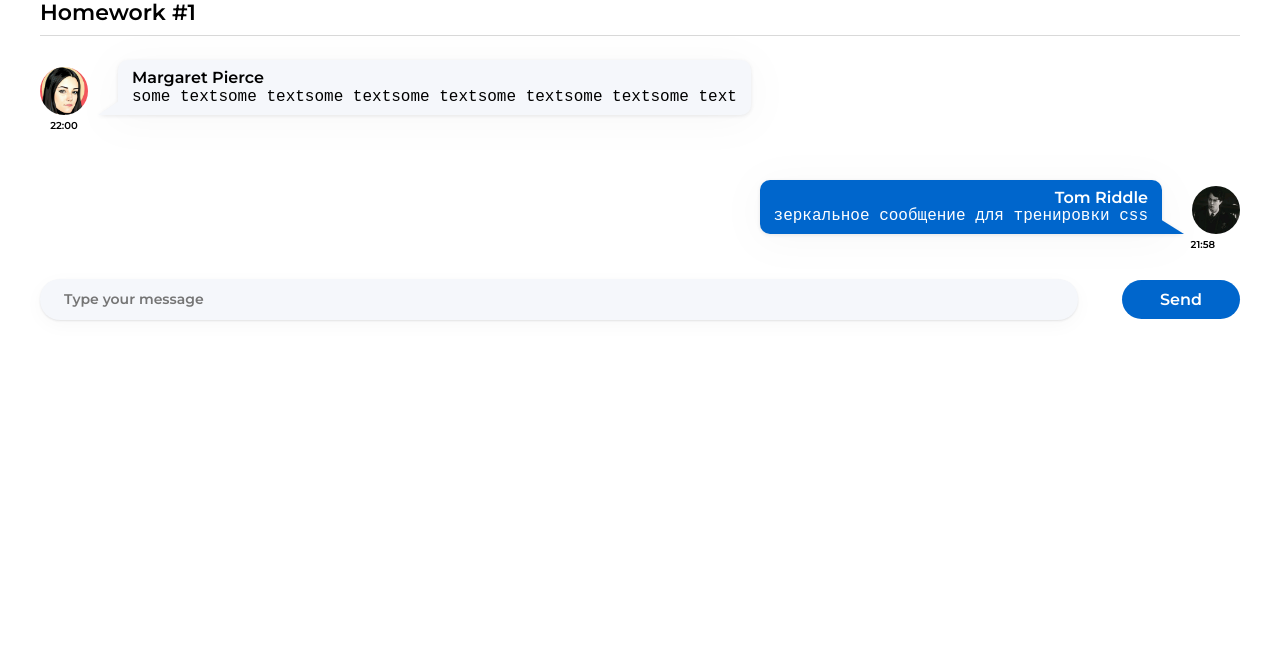
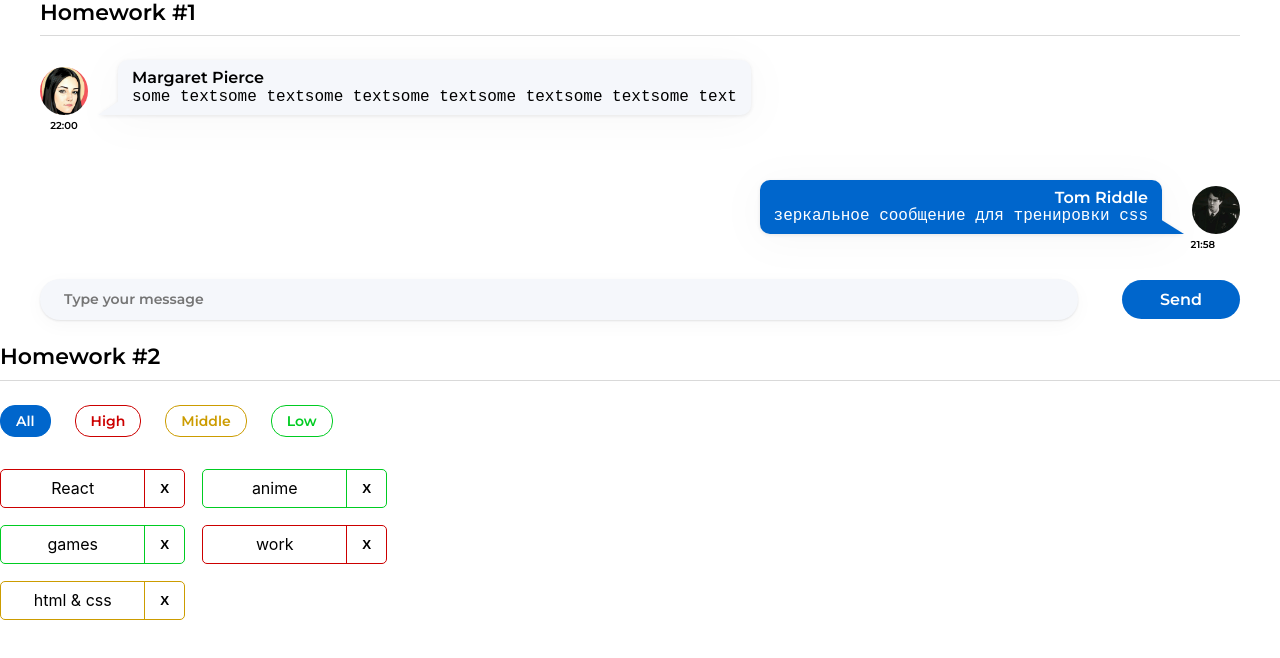
Before and after one commit to persistent-fox/hws2, a React (Create React App) app: page / in a window 1280 px wide. Shown: the top 658 px of the page. Built offline with nearby package versions, Linux system fonts and the light colour scheme.

Commit message:
create function deleteAffairs

```diff
--- a/src/s1-main/App.tsx
+++ b/src/s1-main/App.tsx
@@ -1,20 +1,21 @@
-import React from 'react'
-import s from './App.module.css'
-import HW1 from '../s2/hw01/HW1'
+import React from 'react';
+import s from './App.module.css';
+import HW1 from '../s2/hw01/HW1';
+import HW2 from '../s2/hw02/HW2';
 
 function App() {
 	return (
 		<div className={s.App}>
-            <HW1/>
+			<HW1 />
 			{/*раскомментировать по ходу выполнения*/}
-            {/*<HW2/>*/}
+			<HW2 />
 			{/*<HW3/>*/}
 			{/*<HW4/>*/}
 
 			{/*при выполнении дз 5 и более - закомментировать здесь дз 1-4, так как они есть внутри дз 5*/}
 			{/*<HW5/>*/}
 		</div>
-    )
+	);
 }
 
-export default App
+export default App;
--- a/src/s2/hw02/HW2.tsx
+++ b/src/s2/hw02/HW2.tsx
@@ -1,6 +1,6 @@
-import React, {useState} from 'react'
-import Affairs from './affairs/Affairs'
-import s2 from '../../s1-main/App.module.css'
+import React, { useState } from 'react';
+import Affairs from './affairs/Affairs';
+import s2 from '../../s1-main/App.module.css';
 
 /*
  * 1 - описать типы AffairPriorityType, AffairType
@@ -17,42 +17,41 @@
  * */
 
 // types
-export type AffairPriorityType = any // need to fix any
+export type AffairPriorityType = 'low' | 'high' | 'middle'; // need to fix any
 export type AffairType = {
-    _id: any // need to fix any
-    name: any // need to fix any
-    priority: AffairPriorityType
-}
-export type FilterType = 'all' | AffairPriorityType
+	_id: number;
+	name: string;
+	priority: AffairPriorityType;
+};
+export type FilterType = 'all' | AffairPriorityType;
 
 // constants
-const defaultAffairs: any = [ // need to fix any
-    {_id: 1, name: 'React', priority: 'high'}, // студенты могут изменить содержимое name и количество элементов в массиве, ...priority не менять!
-    {_id: 2, name: 'anime', priority: 'low'},
-    {_id: 3, name: 'games', priority: 'low'},
-    {_id: 4, name: 'work', priority: 'high'},
-    {_id: 5, name: 'html & css', priority: 'middle'},
-]
+const defaultAffairs: AffairType[] = [
+	// need to fix any
+	{ _id: 1, name: 'React', priority: 'high' }, // студенты могут изменить содержимое name и количество элементов в массиве, ...priority не менять!
+	{ _id: 2, name: 'anime', priority: 'low' },
+	{ _id: 3, name: 'games', priority: 'low' },
+	{ _id: 4, name: 'work', priority: 'high' },
+	{ _id: 5, name: 'html & css', priority: 'middle' },
+];
 
 // pure helper functions
-export const filterAffairs = (affairs: any, filter: any): any => { // need to fix any
-
-
-    return affairs // need to fix
-}
-export const deleteAffair = (affairs: any, _id: any): any => { // need to fix any
-
-    return affairs // need to fix
-}
+export const filterAffairs = (affairs: AffairType[], filter: FilterType): AffairType[] => {
+	const arr = affairs.filter(item => item.priority === filter);
+	return arr.length ? arr : affairs;
+};
+export const deleteAffair = (affairs: AffairType[], _id: number): AffairType[] => {
+	return affairs.filter(item => item._id !== _id);
+};
 
 function HW2() {
-    const [affairs, setAffairs] = useState<any>(defaultAffairs) // need to fix any
-    const [filter, setFilter] = useState<FilterType>('all')
+	const [affairs, setAffairs] = useState<AffairType[]>(defaultAffairs); // need to fix any
+	const [filter, setFilter] = useState<FilterType>('all');
 
-    const filteredAffairs = filterAffairs(affairs, filter)
-    const deleteAffairCallback = (_id: any) => { // need to fix any
-        // need to fix
-    }
+	const filteredAffairs = filterAffairs(affairs, filter);
+	const deleteAffairCallback = (_id: number) => {
+		setAffairs(deleteAffair(affairs, _id));
+	};
 
 	return (
 		<div id={'hw2'}>
@@ -66,7 +65,7 @@
 				/>
 			</div>
 		</div>
-    )
+	);
 }
 
-export default HW2
+export default HW2;
--- a/src/s2/hw02/affairs/Affairs.tsx
+++ b/src/s2/hw02/affairs/Affairs.tsx
@@ -1,77 +1,57 @@
-import React from 'react'
-import Affair from './affair/Affair'
-import {AffairType, FilterType} from '../HW2'
-import s from './Affairs.module.css'
+import React from 'react';
+import Affair from './affair/Affair';
+import { AffairType, FilterType } from '../HW2';
+import s from './Affairs.module.css';
 
 type AffairsPropsType = {
-    data: any // need to fix any
-    setFilter: any
-    deleteAffairCallback: any
-    filter: FilterType
-}
+	data: AffairType[];
+	setFilter: (filter: FilterType) => void;
+	deleteAffairCallback: (_id: number) => void;
+	filter: FilterType;
+};
 
 function Affairs(props: AffairsPropsType) {
 	const setAll = () => {
-        // need to fix
-    }
+		props.setFilter('all');
+	};
 	const setHigh = () => {
-        // need to fix
-    }
+		props.setFilter('high');
+	};
 	const setMiddle = () => {
-        // need to fix
-    }
+		props.setFilter('middle');
+	};
 	const setLow = () => {
-        // need to fix
-    }
+		props.setFilter('low');
+	};
 
-    const cnAll = s.button + ' ' + s.all + (props.filter === 'all' ? ' ' + s.active : '')
-    const cnHigh = s.button + ' ' + s.high + (props.filter === 'high' ? ' ' + s.active : '')
-    const cnMiddle = s.button + ' ' + s.middle + (props.filter === 'middle' ? ' ' + s.active : '')
-    const cnLow = s.button + ' ' + s.low + (props.filter === 'low' ? ' ' + s.active : '')
+	const cnAll = s.button + ' ' + s.all + (props.filter === 'all' ? ' ' + s.active : '');
+	const cnHigh = s.button + ' ' + s.high + (props.filter === 'high' ? ' ' + s.active : '');
+	const cnMiddle = s.button + ' ' + s.middle + (props.filter === 'middle' ? ' ' + s.active : '');
+	const cnLow = s.button + ' ' + s.low + (props.filter === 'low' ? ' ' + s.active : '');
 
 	const mappedAffairs = props.data.map((a: AffairType) => (
-        <Affair
-            key={a._id} // кеи ОБЯЗАТЕЛЬНЫ в 99% - так что лучше их писать всегда при создании компонент в мапе
-            affair={a}
-            deleteAffairCallback={props.deleteAffairCallback}
-        />
-    ))
+		<Affair key={a._id} affair={a} deleteAffairCallback={props.deleteAffairCallback} />
+	));
 
 	return (
 		<div>
 			<div className={s.buttonContainer}>
-                <button
-                    id={'hw2-button-all'}
-                    onClick={setAll}
-                    className={cnAll}
-                >
+				<button id={'hw2-button-all'} onClick={setAll} className={cnAll}>
 					All
 				</button>
-                <button
-                    id={'hw2-button-high'}
-                    onClick={setHigh}
-                    className={cnHigh}
-                >
+				<button id={'hw2-button-high'} onClick={setHigh} className={cnHigh}>
 					High
 				</button>
-                <button
-                    id={'hw2-button-middle'}
-                    onClick={setMiddle}
-                    className={cnMiddle}
-                >
+				<button id={'hw2-button-middle'} onClick={setMiddle} className={cnMiddle}>
 					Middle
 				</button>
-                <button
-                    id={'hw2-button-low'}
-                    onClick={setLow}
-                    className={cnLow}
-                >
+				<button id={'hw2-button-low'} onClick={setLow} className={cnLow}>
 					Low
 				</button>
 			</div>
 			<div className={s.affairs}>{mappedAffairs}</div>
 		</div>
-    )
+	);
 }
 
-export default Affairs
+export default Affairs;
--- a/src/s2/hw02/affairs/affair/Affair.tsx
+++ b/src/s2/hw02/affairs/affair/Affair.tsx
@@ -1,49 +1,35 @@
-import React from 'react'
-import { AffairType } from '../../HW2'
-import s from './Affair.module.css'
-import s2 from '../Affairs.module.css'
+import { AffairType } from '../../HW2';
+import s from './Affair.module.css';
+import s2 from '../Affairs.module.css';
 
 type AffairPropsType = {
-    // key не нужно типизировать
-    affair: AffairType
-    deleteAffairCallback: any // need to fix any
-}
+	affair: AffairType;
+	deleteAffairCallback: (_id: number) => void;
+};
 
 function Affair(props: AffairPropsType) {
 	const deleteCallback = () => {
-        // need to fix
-    }
+		props.deleteAffairCallback(props.affair._id);
+	};
 
-    const nameClass = s.name + ' ' + s2[props.affair.priority]
-    const buttonClass = s.closeButton + ' ' + s2[props.affair.priority]
-    const affairClass = s.affair + ' ' + s2[props.affair.priority]
+	const nameClass = s.name + ' ' + s2[props.affair.priority];
+	const buttonClass = s.closeButton + ' ' + s2[props.affair.priority];
+	const affairClass = s.affair + ' ' + s2[props.affair.priority];
 
 	return (
-        <div
-            id={'hw2-affair-' + props.affair._id}
-            className={affairClass}
-        >
+		<div id={'hw2-affair-' + props.affair._id} className={affairClass}>
 			<div id={'hw2-name-' + props.affair._id} className={nameClass}>
-                {/*создаёт студент*/}
-
-                {/**/}
+				{props.affair.name}
 			</div>
 			<div id={'hw2-priority-' + props.affair._id} hidden>
 				{props.affair.priority}
 			</div>
 
-            <button
-                id={'hw2-button-delete-' + props.affair._id}
-                className={buttonClass}
-                // need to fix
-
-            >
-                {/*текст кнопки могут изменить студенты*/}
-                X
-                {/**/}
+			<button id={'hw2-button-delete-' + props.affair._id} className={buttonClass} onClick={deleteCallback}>
+				{/*текст кнопки могут изменить студенты*/}X{/**/}
 			</button>
 		</div>
-    )
+	);
 }
 
-export default Affair
+export default Affair;
```
Also changed, not shown: 2 other files (tests, documents, lock files or other folders). Lines whose indentation alone changed are shown as unchanged.
